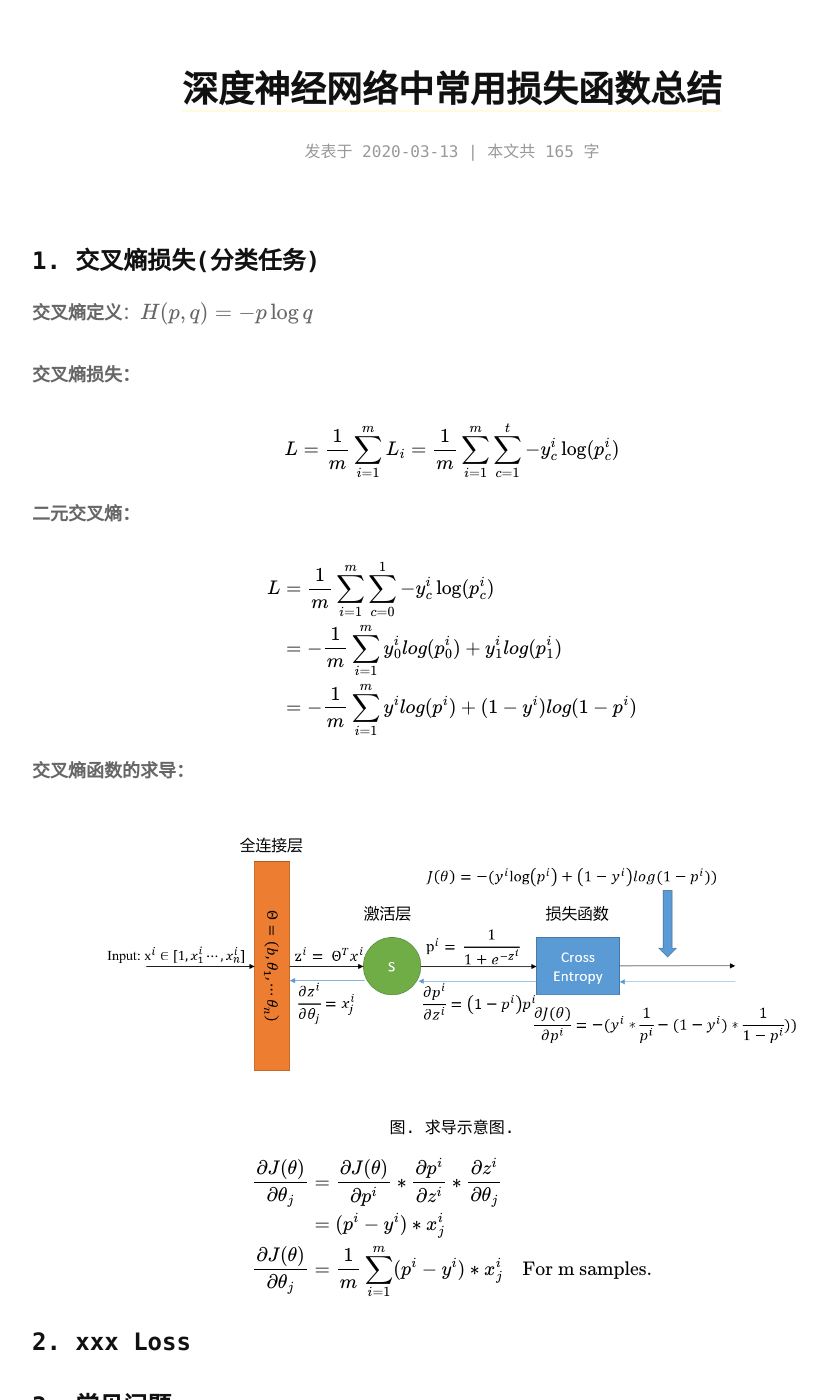
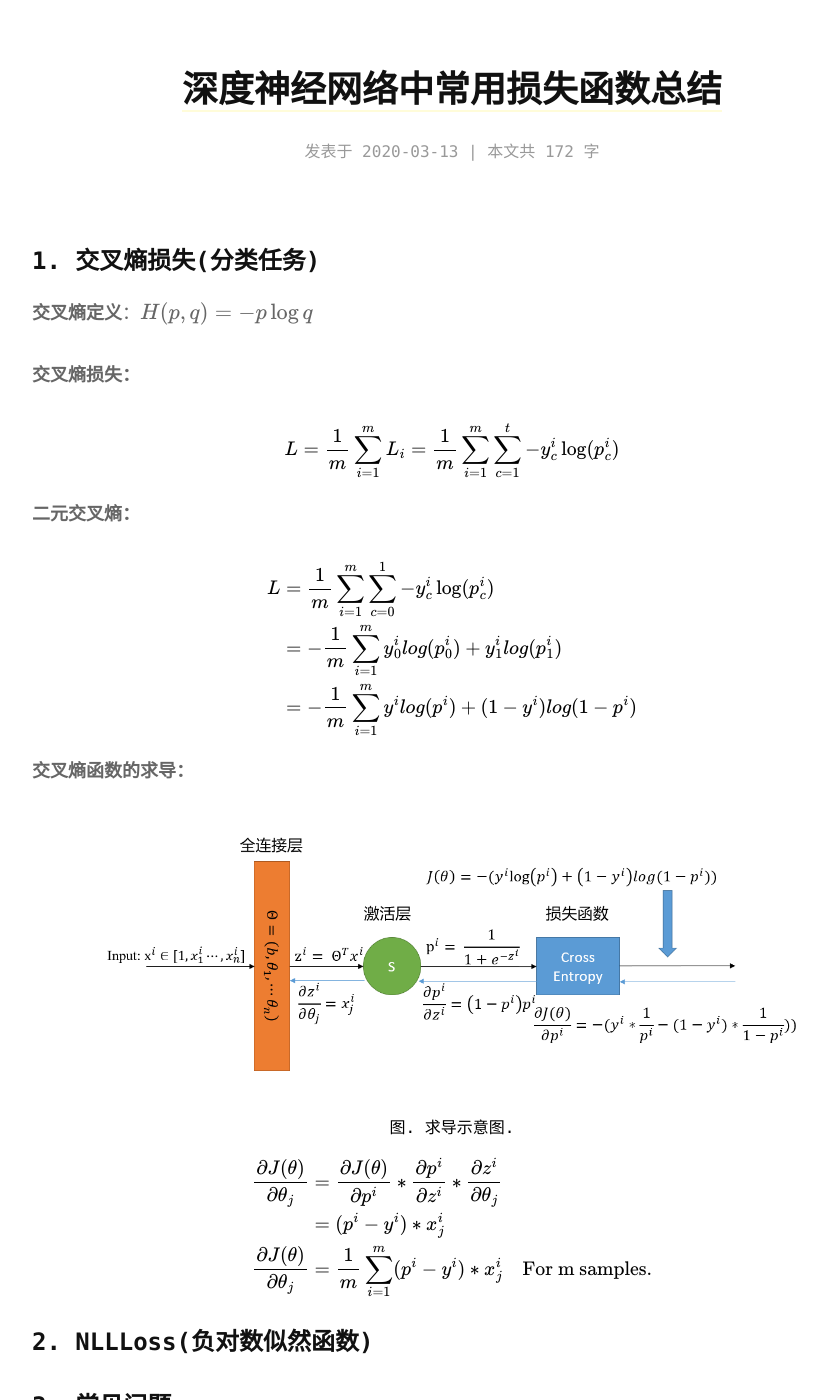
Before and after one commit to selous123/selous123.github.io, a Jekyll site: the page built from _posts/2020-03-13-神经网络常用损失函数总结.md, in a window 1280 px wide and 1400 px high. Shown: the whole window, without its empty margins (188-1015 px from the left). Built offline with Jekyll 4.4.1, drawn with Linux system fonts in a browser that asks for light colours; formulas are drawn with MathJax 3; a script that is not in the unit is left out; comment, search, counter and statistics services are not loaded.

Commit message:
增加NLLoss

```diff
--- a/_posts/2020-03-13-神经网络常用损失函数总结.md
+++ b/_posts/2020-03-13-神经网络常用损失函数总结.md
@@ -42,7 +42,11 @@ $$
 \end{aligned}
 $$
 
-### 2. xxx Loss
+### 2. NLLLoss(负对数似然函数)
+
+<!-- $$L = \frac{1}{m} \sum_{i=1}^m \sum_{c=1}^C -log(y_c^i)$$ -->
+
+
 
 ### 3. 常见问题
 
```
